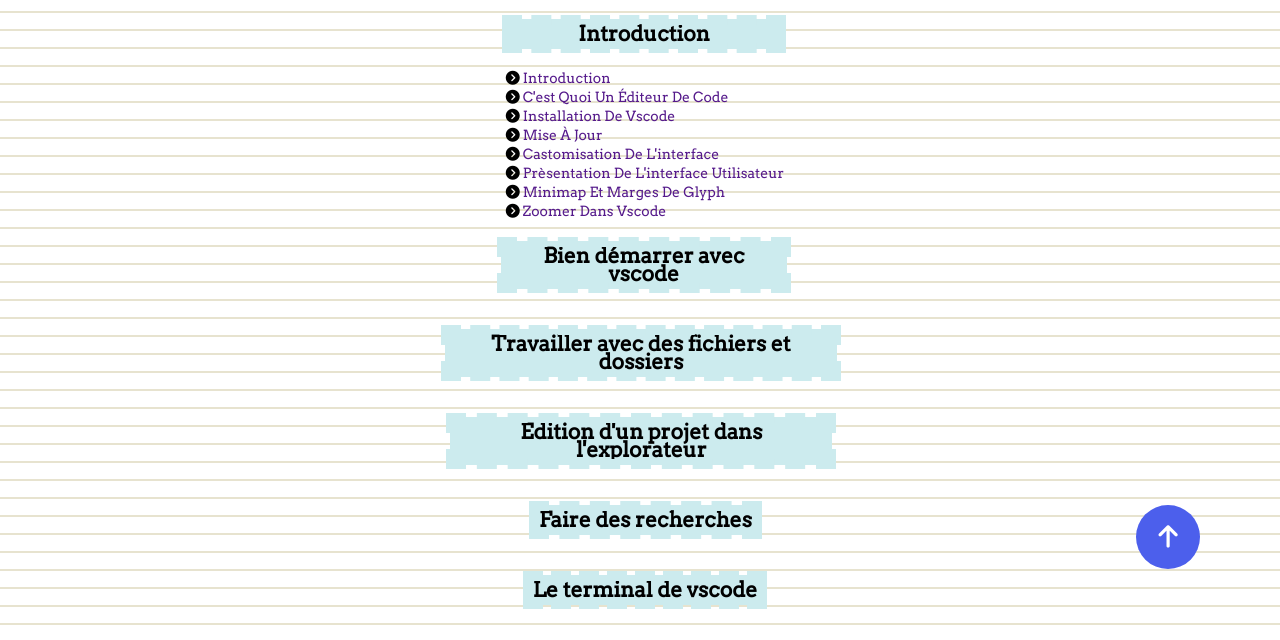
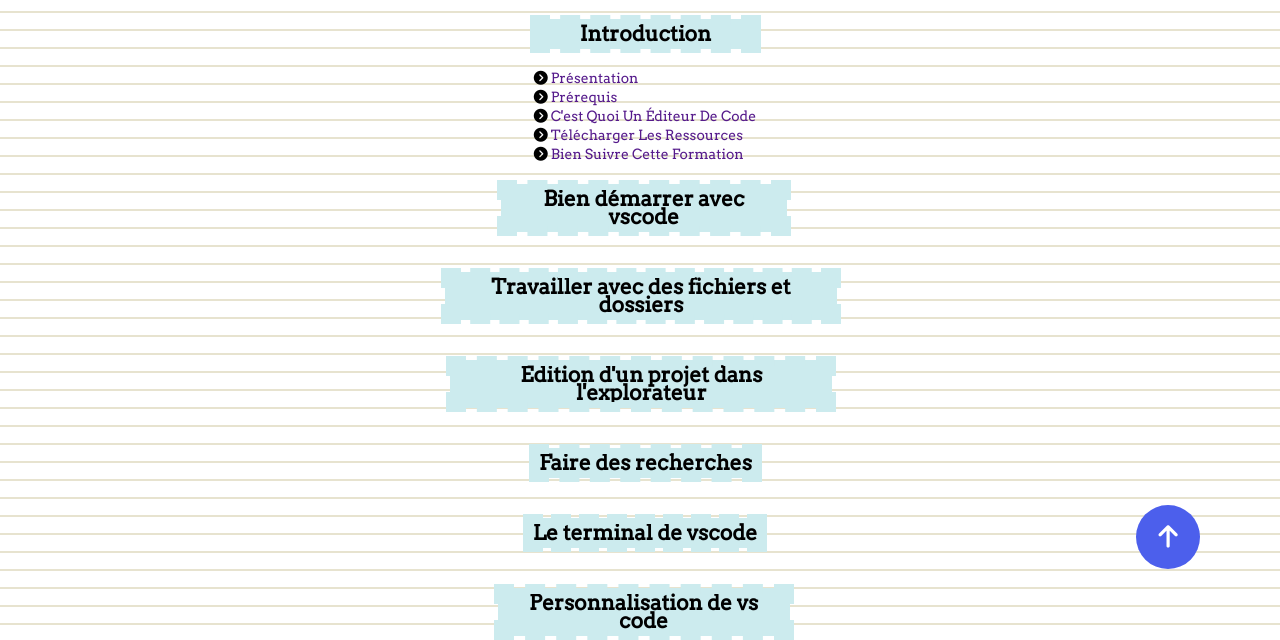
Before and after one commit to kananate/643-sommaires, a plain HTML site: page pages/vsc.html in a window 1280 px wide. Both pictures are taken after a click on the element "Introduction". Shown: the part 151-791 px from the top of the page. Drawn offline with Linux system fonts and the light colour scheme; a web font is replaced by a local one.

Commit message:
ajout vscpro

```diff
--- a/pages/vsc.html
+++ b/pages/vsc.html
@@ -28,14 +28,11 @@
             <h2>Introduction</h2>
             <div class="display-n">
             <ul>
-                <li><i class="fa-solid fa-circle-chevron-right"></i><a href="">Introduction</a></li>
+                <li><i class="fa-solid fa-circle-chevron-right"></i><a href="">Présentation</a></li>
+                <li><i class="fa-solid fa-circle-chevron-right"></i><a href="">Prérequis</a></li>
                 <li><i class="fa-solid fa-circle-chevron-right"></i><a href="">C'est quoi un éditeur de code</a></li>
-                <li><i class="fa-solid fa-circle-chevron-right"></i><a href="">Installation de vscode</a></li>
-                <li><i class="fa-solid fa-circle-chevron-right"></i><a href="">Mise à jour</a></li>
-                <li><i class="fa-solid fa-circle-chevron-right"></i><a href="">castomisation de l'interface</a></li>
-                <li><i class="fa-solid fa-circle-chevron-right"></i><a href="">Prèsentation de l'interface utilisateur</a></li>
-                <li><i class="fa-solid fa-circle-chevron-right"></i><a href="">Minimap et marges de glyph</a></li>
-                <li><i class="fa-solid fa-circle-chevron-right"></i><a href="">Zoomer dans vscode</a></li>
+                <li><i class="fa-solid fa-circle-chevron-right"></i><a href="">Télécharger les ressources</a></li>
+                <li><i class="fa-solid fa-circle-chevron-right"></i><a href="">Bien suivre cette formation</a></li>
 
             </ul>
             </div>
```
Also changed, not shown: index.html (+1 -0 lines).
